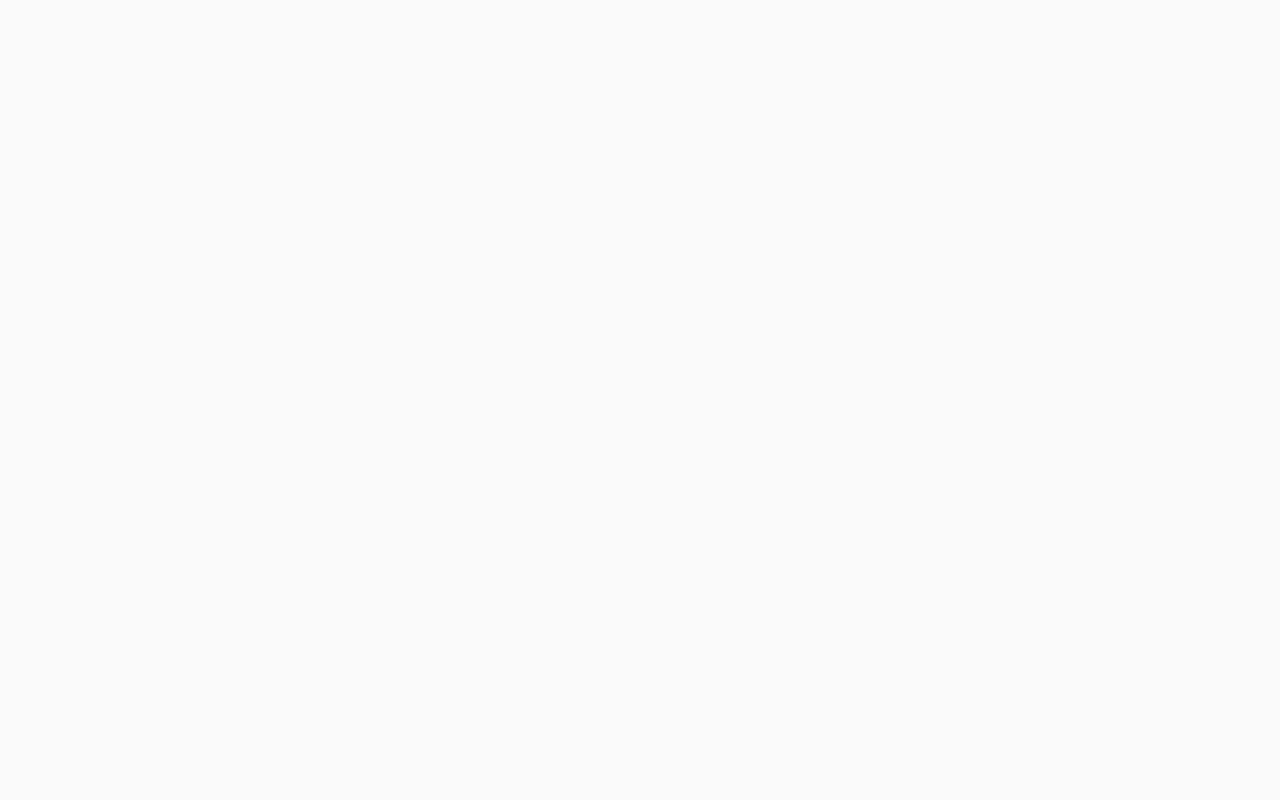
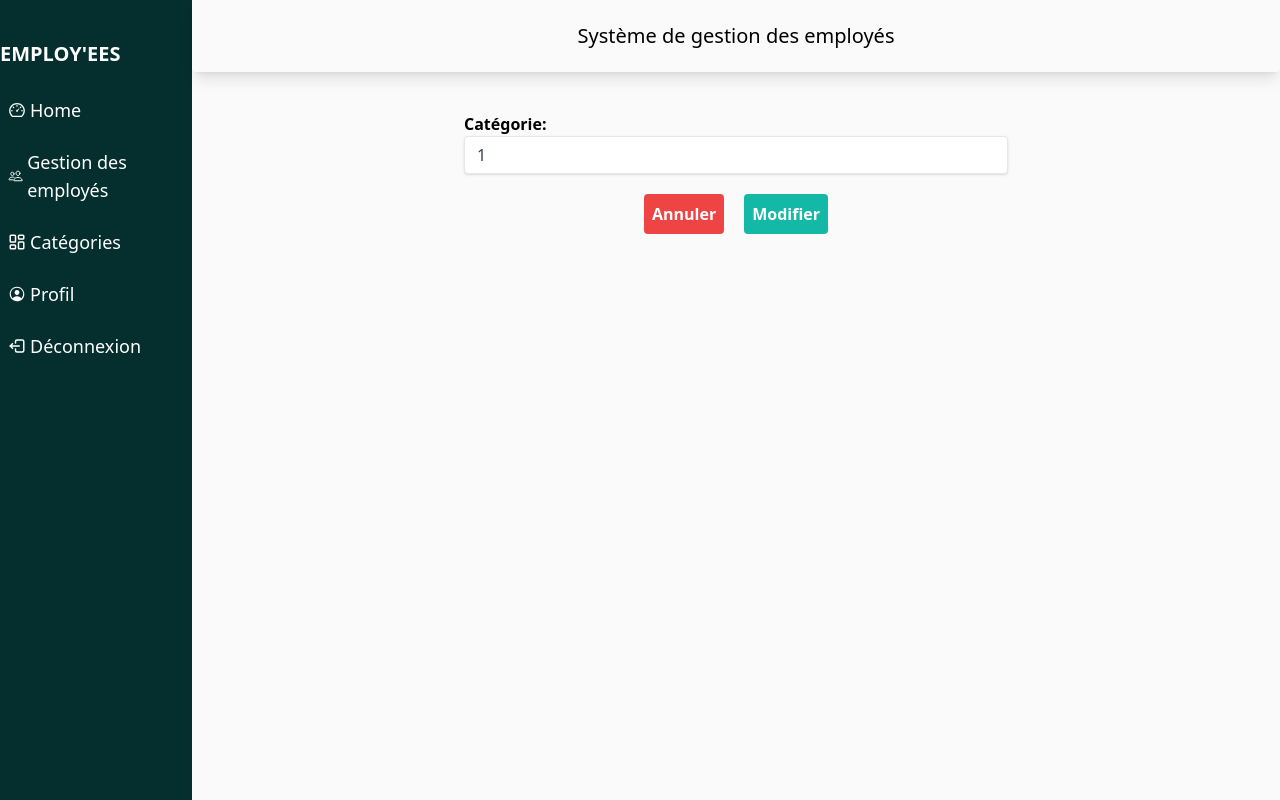
Before and after one commit to LaurentMaz/react-employee, a React (Vite) app: page /dashboard/category/1/1 in a window 1280 px wide. Before the commit this address had no page. Built offline with nearby package versions, Linux system fonts and the light colour scheme.

Commit message:
Add category page + add category page/API route + update category page/API Route

```diff
--- a/src/App.tsx
+++ b/src/App.tsx
@@ -6,7 +6,8 @@ import Profil from "./pages/Profil";
 import Dashboard from "./pages/Dashboard";
 import Login from "./pages/Login";
 import { BrowserRouter, Routes, Route } from "react-router-dom";
-import AddCategoryForm from "./components/AddCategoryForm";
+import AddCategoryForm from "./components/categories/AddCategoryForm";
+import UpdateCategory from "./components/categories/UpdateCategory";
 
 function App() {
   return (
@@ -23,6 +24,10 @@ function App() {
               path="/dashboard/add_category"
               element={<AddCategoryForm />}
             ></Route>
+            <Route
+              path="/dashboard/category/:id/:name"
+              element={<UpdateCategory />}
+            ></Route>
           </Route>
         </Routes>
       </BrowserRouter>
--- a/src/components/CategoriesTable.tsx
+++ /dev/null
@@ -1,14 +0,0 @@
-const CategoriesTable = () => {
-  return (
-    <table>
-      <thead>
-        <tr>
-          <th>Name</th>
-        </tr>
-      </thead>
-      <tbody></tbody>
-    </table>
-  );
-};
-
-export default CategoriesTable;
--- a/src/components/Input.tsx
+++ b/src/components/Input.tsx
@@ -3,6 +3,7 @@ interface inputProps {
   label?: string;
   name: string;
   type: string;
+  value?: string;
   onChange?: (event: React.ChangeEvent<HTMLInputElement>) => void;
 }
 
@@ -11,6 +12,7 @@ const Input = ({
   label,
   name,
   type,
+  value,
   onChange,
 }: inputProps) => {
   return (
@@ -25,6 +27,7 @@ const Input = ({
         type={type}
         name={name}
         onChange={onChange}
+        value={value}
       />
     </div>
   );
--- a/src/components/AddCategoryForm.tsx
+++ b/src/components/categories/AddCategoryForm.tsx
@@ -1,5 +1,5 @@
 import { useState } from "react";
-import Input from "./Input";
+import Input from "../Input";
 import axios from "axios";
 import { useNavigate } from "react-router-dom";
 
--- /dev/null
+++ b/src/components/categories/CategoriesTable.tsx
@@ -0,0 +1,50 @@
+import { FaEdit } from "react-icons/fa";
+import { MdDelete } from "react-icons/md";
+import { Link } from "react-router-dom";
+
+interface Categories {
+  id: number;
+  name: string;
+}
+
+interface CategoriesTableProps {
+  categories: Categories[];
+}
+
+const handleDelete = (id: number) => {
+  console.log("Delete");
+};
+
+const CategoriesTable = ({ categories }: CategoriesTableProps) => {
+  return (
+    <div className="flex flex-col gap-5 p-8">
+      {categories.map((cat) => (
+        <div
+          key={cat.id}
+          className="flex gap-5 w-full border rounded-xl p-5 shadow-lg justify-between"
+        >
+          <div className="font-medium flex items-center justify-center">
+            {cat.name}
+          </div>
+          <div className="flex gap-3">
+            <div className="flex justify-center cursor-pointer items-center bg-amber-400 text-white p-3 rounded ">
+              <FaEdit />
+              <Link to={`/dashboard/category/${cat.id}/${cat.name}`}>
+                Modifier
+              </Link>
+            </div>
+            <div
+              className="flex justify-center cursor-pointer items-center bg-red-500 text-white p-3 rounded"
+              onClick={() => handleDelete(cat.id)}
+            >
+              <MdDelete />
+              Supprimer
+            </div>
+          </div>
+        </div>
+      ))}
+    </div>
+  );
+};
+
+export default CategoriesTable;
--- /dev/null
+++ b/src/components/categories/UpdateCategory.tsx
@@ -0,0 +1,58 @@
+import axios from "axios";
+import { Link, useNavigate, useParams } from "react-router-dom";
+import Input from "../Input";
+import { useState } from "react";
+
+const UpdateCategory = () => {
+  const { id, name } = useParams();
+  const [category, setCategory] = useState<string>(name ? name : "");
+
+  const navigate = useNavigate();
+
+  const handleSubmit = (e: React.FormEvent<HTMLFormElement>) => {
+    e.preventDefault();
+    axios
+      .post("http://localhost:3000/auth/update_category", { category, id })
+      .then((result) => {
+        if (result.data.Status) {
+          navigate("/dashboard/category");
+        } else {
+          alert(result.data.Error);
+        }
+      })
+      .catch((err) => console.log(err));
+    console.log("submit");
+  };
+
+  const handleChange = (e: React.ChangeEvent<HTMLInputElement>) => {
+    setCategory(e.target.value);
+  };
+  return (
+    <form
+      onSubmit={handleSubmit}
+      className="flex flex-col gap-5 w-[50%] m-auto items-center justify-center mt-10"
+    >
+      <Input
+        isLabel={true}
+        label="Catégorie"
+        name="category"
+        type="text"
+        onChange={handleChange}
+        value={category}
+      />
+
+      <div className="flex gap-5">
+        <button className="bg-red-500 hover:bg-red-400 rounded p-2 font-bold text-white w-full">
+          <Link to={"/dashboard/category"}>Annuler</Link>
+        </button>
+        <button className="bg-teal-500 hover:bg-teal-400 rounded p-2 font-bold text-white w-full">
+          Modifier
+        </button>
+      </div>
+
+      {/* {loginError && <span className="text-red-500">{loginError}</span>} */}
+    </form>
+  );
+};
+
+export default UpdateCategory;
--- a/src/pages/Category.tsx
+++ b/src/pages/Category.tsx
@@ -1,9 +1,23 @@
 import { Link } from "react-router-dom";
-import CategoriesTable from "../components/CategoriesTable";
-import { useEffect } from "react";
+import CategoriesTable from "../components/categories/CategoriesTable";
+import { useEffect, useState } from "react";
+import axios from "axios";
 
 const Category = () => {
-  useEffect(() => {}, []);
+  const [categories, setCategories] = useState<[]>([]);
+  useEffect(() => {
+    axios
+      .get("http://localhost:3000/auth/category")
+      .then((result) => {
+        if (result.data.Status) {
+          setCategories(result.data.Result);
+          console.log(result.data.Result);
+        } else {
+          console.log(result.data.Error);
+        }
+      })
+      .catch((err) => console.log(err));
+  }, []);
 
   return (
     <div className="flex h-full flex-col items-center justify-start mt-16 gap-10">
@@ -16,8 +30,8 @@ const Category = () => {
           Ajouter une catégorie
         </Link>
       </div>
-      <div>
-        <CategoriesTable />
+      <div className="w-[80%]">
+        <CategoriesTable categories={categories} />
       </div>
     </div>
   );
```
